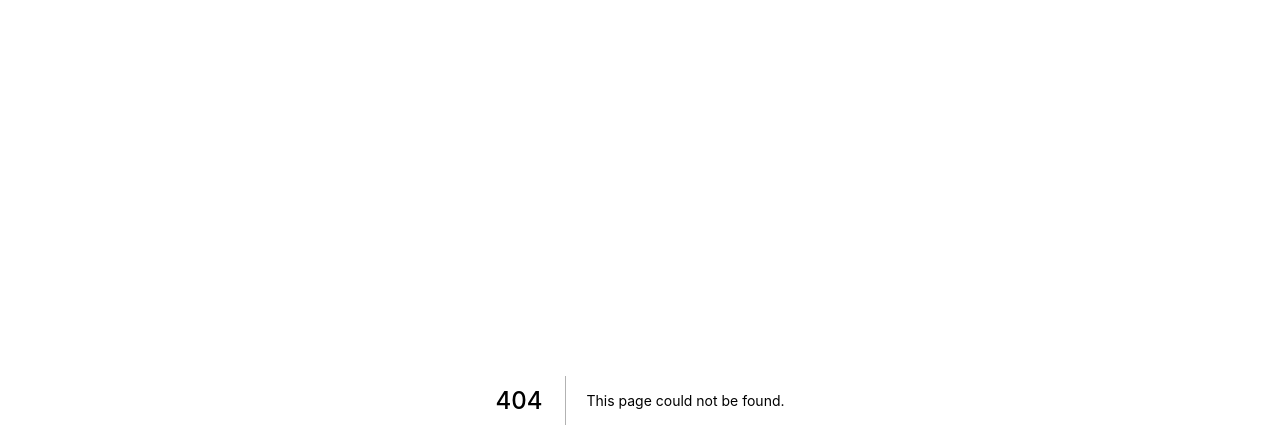
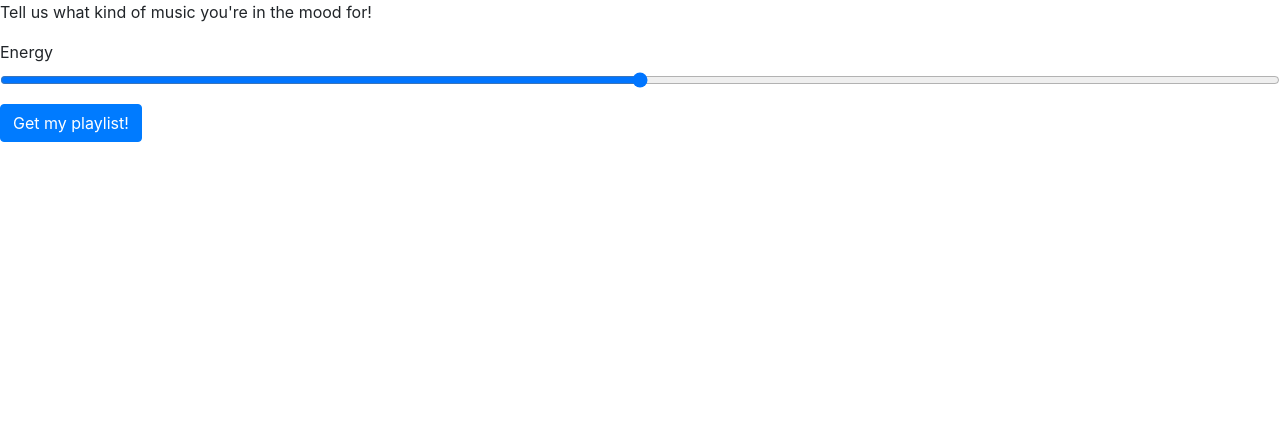
Before and after one commit to cs130-w21/18, a Next.js app: page /questionnaire in a window 1280 px wide. Before the commit this address had no page. Shown: the top 448 px of the page. Built offline with nearby package versions, Linux system fonts and the light colour scheme.

Commit message:
Set up basic React and Next.js app.

```diff
--- /dev/null
+++ b/pages/questionnaire.js
@@ -0,0 +1,44 @@
+import React, { useEffect, useState } from "react";
+import Link from 'next/link';
+import { useRouter } from 'next/router';
+import { Button, Form } from 'react-bootstrap';
+
+const Questionnaire = (props) => {
+  const [responses, setResponses] = useState({
+      energy: 5
+  });
+
+  const router = useRouter();
+
+  const submitResponses = () => {
+    console.log(responses);
+    // make API call to submit responses
+
+    router.push('/playlist/2');
+  };
+
+  return (
+    <>
+      <div>
+        <p>Tell us what kind of music you're in the mood for!</p>
+      </div>
+      <Form>
+        <Form.Group controlId="formEnergyRange">
+          <Form.Label>Energy</Form.Label>
+          <Form.Control
+            type="range"
+            className="form-range"
+            min="0"
+            max="10"
+            step="1"
+            defaultValue="5"
+            onChange={(e) => setResponses({ energy: e.target.value })}
+          />
+        </Form.Group>
+      </Form>
+      <Button onClick={submitResponses}>Get my playlist!</Button>
+    </>
+  );
+};
+
+export default Questionnaire;
--- a/styles/globals.css
+++ b/styles/globals.css
@@ -1,3 +1,6 @@
+/* load Bootstrap CSS */
+@import '~bootstrap/dist/css/bootstrap.min.css';
+
 html,
 body {
   padding: 0;
```
Also changed, not shown: lib/example.js (added, +65 -0 lines), package.json (+15 -0 lines), pages/index.js (+26 -53 lines), pages/login.js (added, +22 -0 lines), pages/playlist/[playlist].js (added, +12 -0 lines), styles/Login.module.css (added), 2 other files (tests, documents, lock files or other folders).
